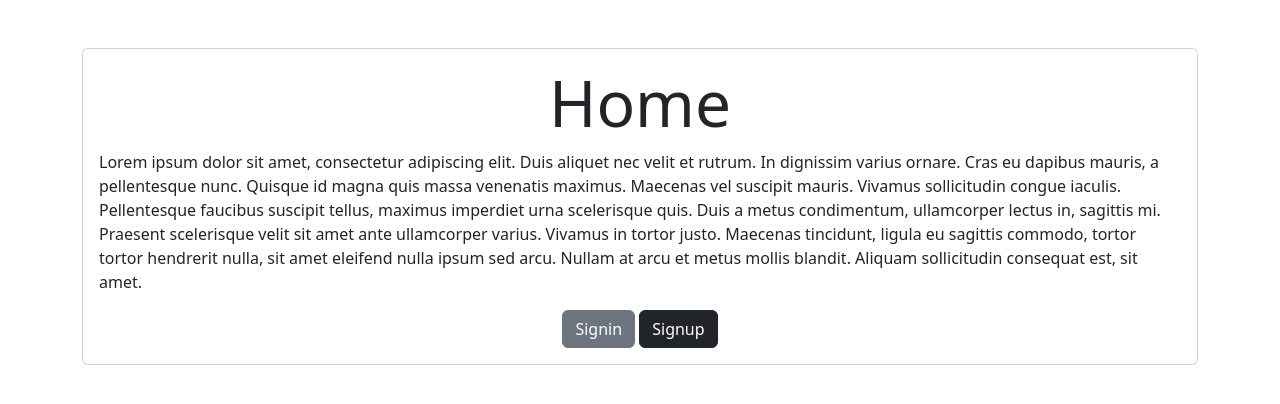
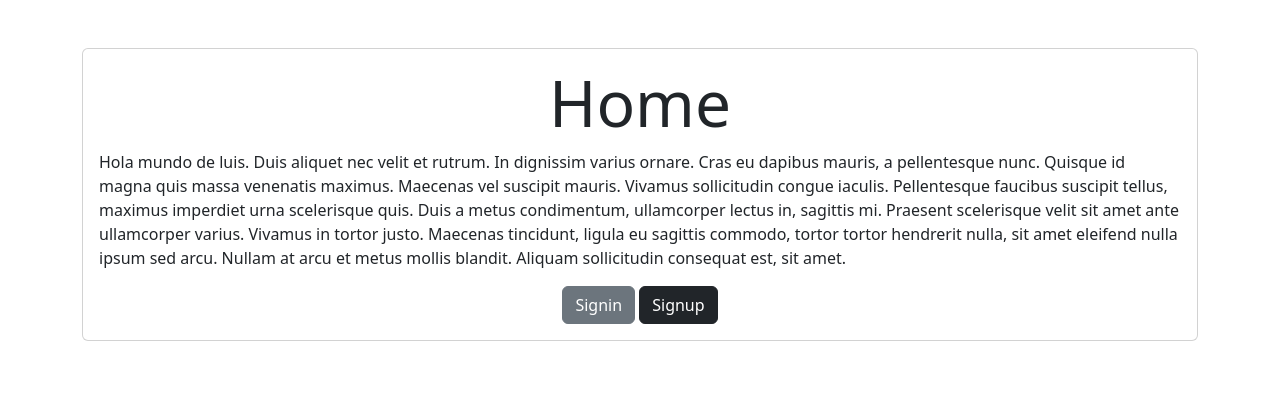
Before and after one commit to MariaDelCGodoy/Proyecto1, a Django app: page / in a window 1280 px wide. Shown: the part 56-460 px from the top of the page. Run offline with Django 4.2, Linux system fonts and the light colour scheme.

Commit message:
cambiando home

```diff
--- a/tasks/templates/home.html
+++ b/tasks/templates/home.html
@@ -4,9 +4,9 @@
 <main class="container py-5">
     <section class="card card-body">
         <h1 class="display-3 text-center">Home</h1>
-        <p>Lorem ipsum dolor sit amet, consectetur adipiscing elit. Duis aliquet nec velit et rutrum. In dignissim varius ornare. Cras eu dapibus mauris, a pellentesque nunc. Quisque id magna quis massa venenatis maximus. Maecenas vel suscipit mauris. Vivamus sollicitudin congue iaculis. Pellentesque faucibus suscipit tellus, maximus imperdiet urna scelerisque quis. Duis a metus condimentum, ullamcorper lectus in, sagittis mi. Praesent scelerisque velit sit amet ante ullamcorper varius. Vivamus in tortor justo. Maecenas tincidunt, ligula eu sagittis commodo, tortor tortor hendrerit nulla, sit amet eleifend nulla ipsum sed arcu. Nullam at arcu et metus mollis blandit. Aliquam sollicitudin consequat est, sit amet.</p>
+        <p>Hola mundo de luis. Duis aliquet nec velit et rutrum. In dignissim varius ornare. Cras eu dapibus mauris, a pellentesque nunc. Quisque id magna quis massa venenatis maximus. Maecenas vel suscipit mauris. Vivamus sollicitudin congue iaculis. Pellentesque faucibus suscipit tellus, maximus imperdiet urna scelerisque quis. Duis a metus condimentum, ullamcorper lectus in, sagittis mi. Praesent scelerisque velit sit amet ante ullamcorper varius. Vivamus in tortor justo. Maecenas tincidunt, ligula eu sagittis commodo, tortor tortor hendrerit nulla, sit amet eleifend nulla ipsum sed arcu. Nullam at arcu et metus mollis blandit. Aliquam sollicitudin consequat est, sit amet.</p>
         <div class="text-center">
-            <a class="btn btn-secondary" href="/signing">
+            <a class="btn btn-secondary" href="/signin">
                 Signin
             </a>
             <a class="btn btn-dark" href="/signup">
```
Also changed, not shown: db.sqlite3.
